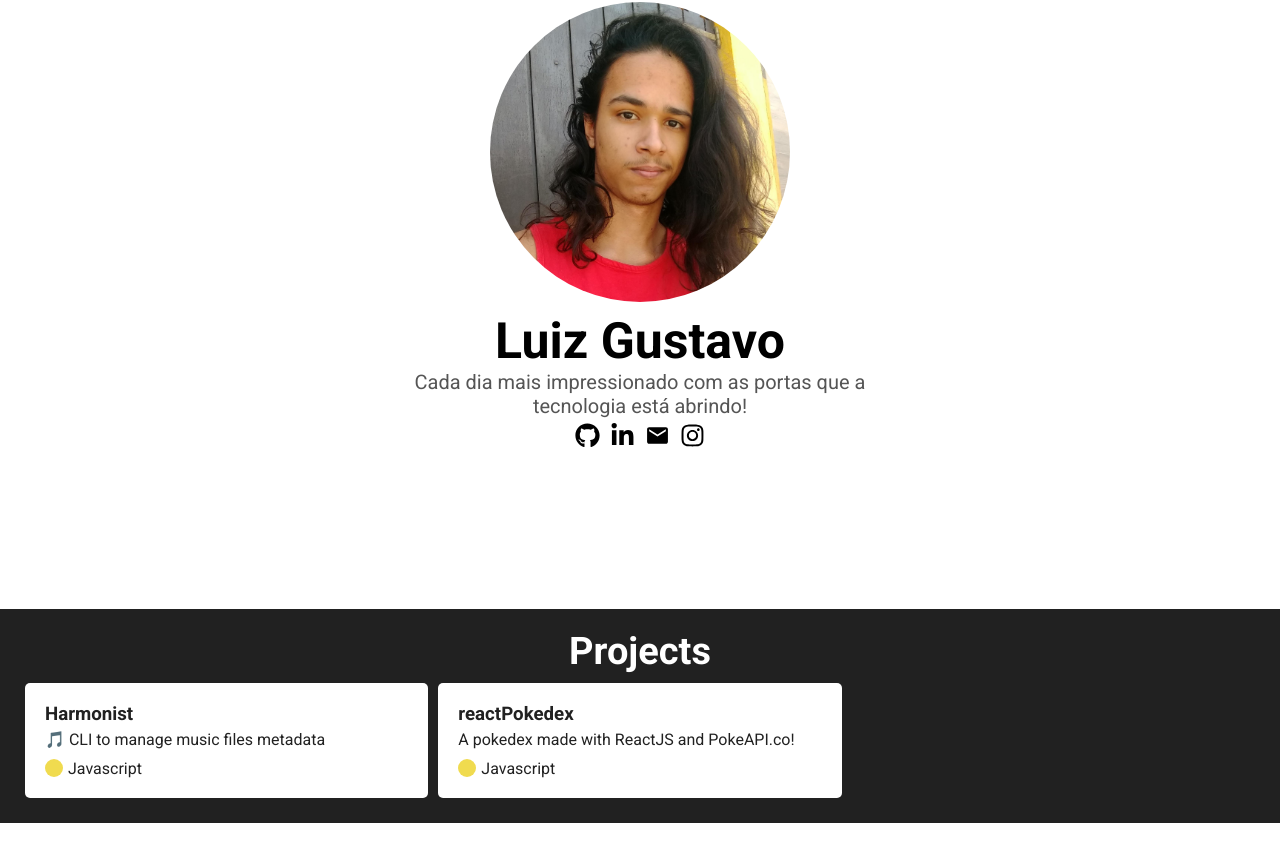
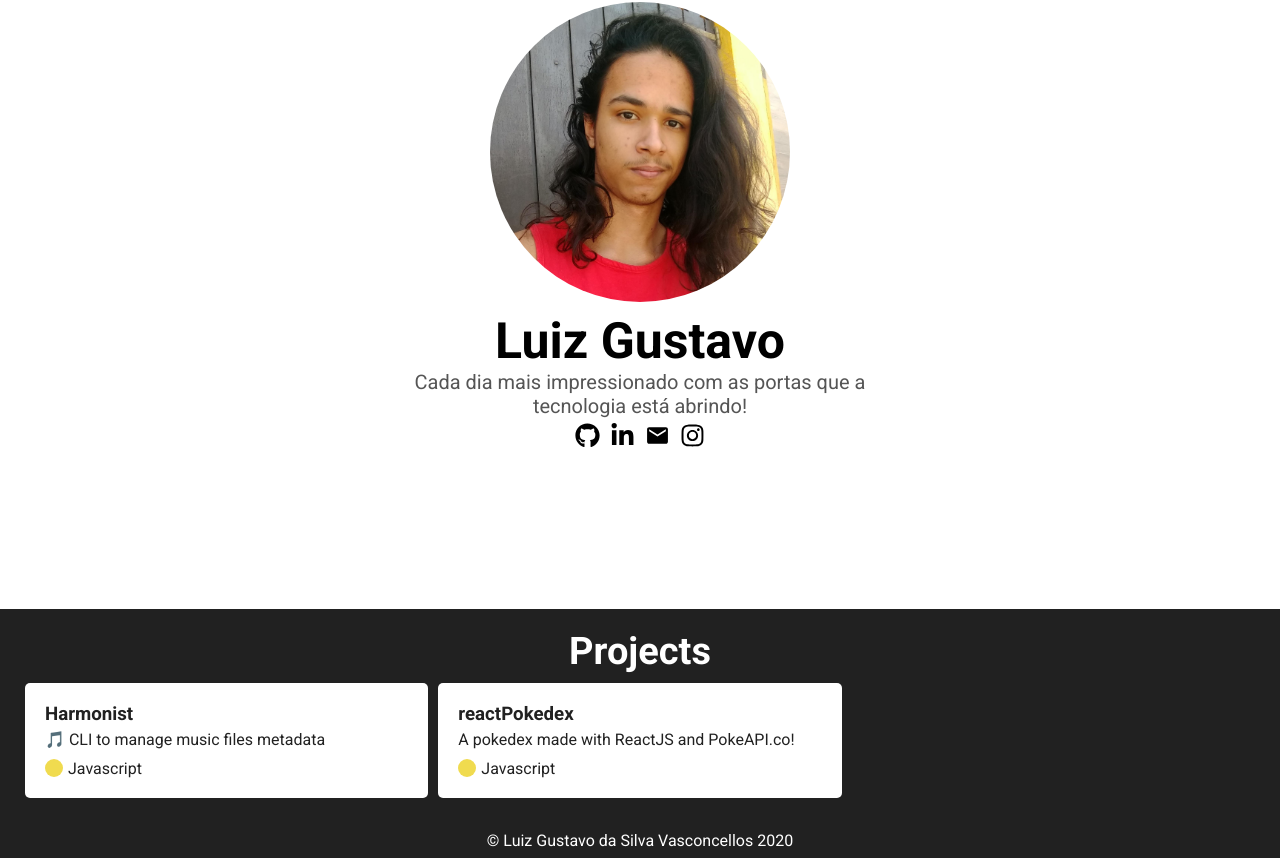
Before and after one commit to iamtheluiz/iamtheluiz.github.io, a React (Create React App) app: page / in a window 1280 px wide. Shown: the part 191-1049 px from the top of the page. Before the commit the page ends 1014 px from the top, so only its background shows below. Built offline with nearby package versions, Linux system fonts and the light colour scheme.

Commit message:
feat: add site footer

```diff
--- a/src/App.js
+++ b/src/App.js
@@ -7,6 +7,7 @@ import projects from './services/projects';
 import Header from './components/Header';
 import About from './components/About';
 import Projects from './components/Projects';
+import Footer from './components/Footer';
 
 function App() {
   const sections = [
@@ -22,6 +23,7 @@ function App() {
         <About />
         <Projects projects={projects} />
       </main>
+      <Footer />
     </>
   );
 }
--- /dev/null
+++ b/src/components/Footer/index.js
@@ -0,0 +1,11 @@
+import React from 'react';
+
+import './styles.css';
+
+export default function Footer() {
+  return (
+    <footer>
+      &copy; Luiz Gustavo da Silva Vasconcellos 2020
+    </footer>
+  );
+}
--- /dev/null
+++ b/src/components/Footer/styles.css
@@ -0,0 +1,6 @@
+div#root > footer {
+  background-color: #212121;
+  color: white;
+  text-align: center;
+  padding: 8px;
+}
```
